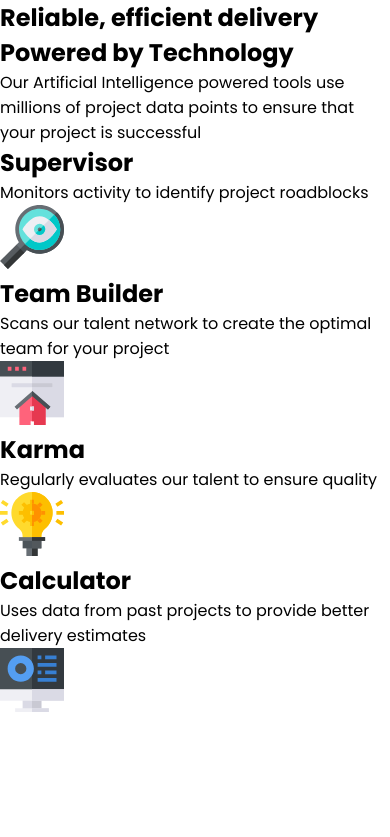
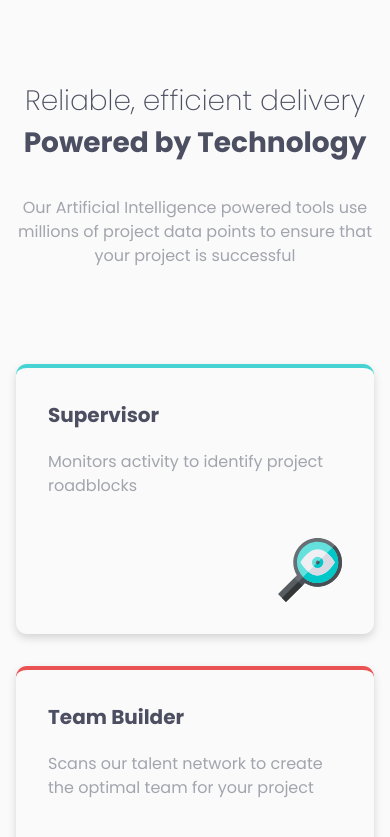
Before and after one commit to naskriK/AIProduct, a plain HTML site: page index.html in a window 390 px wide. Shown: the top 837 px of the page. Drawn offline with Linux system fonts and the light colour scheme; files whose address does not match are found by name.

Commit message:
Styling
Styling on desktop and mobile.

```diff
--- a/src/assets/style/style.css
+++ b/src/assets/style/style.css
@@ -65,3 +65,129 @@
 body {
   font-family: var(--primary-ff);
 }
+
+.content {
+  min-height: 100vh;
+  background-color: var(--color-neutral);
+}
+
+.wrapper {
+  --width: 71.25rem;
+  max-width: var(--width);
+  margin: 0 auto;
+  padding: 0 1rem;
+}
+
+.wrapper--hero {
+  --width: 35rem;
+}
+
+.hero {
+  padding: 5rem 0 3rem 0;
+  text-align: center;
+}
+
+.hero__title {
+  font-size: 2.5rem;
+  margin-bottom: 2rem;
+}
+
+.hero__title--top {
+  display: block;
+  font-weight: 200;
+  color: var(--color-heading);
+}
+
+.hero__title--bottom {
+  display: block;
+  color: var(--color-heading);
+  font-weight: 700;
+}
+
+.hero__description {
+  line-height: 1.5;
+  color: var(--color-text);
+}
+
+.features {
+  padding: 3rem 0;
+  display: grid;
+  grid-template-columns: repeat(3, 1fr);
+  grid-template-rows: repeat(2, 1fr);
+  grid-gap: 2rem;
+}
+
+.feature {
+  padding: 2rem;
+  color: var(--color-neutral);
+  box-shadow: 0 4px 8px rgba(0, 0, 0, 0.15);
+  border-radius: 11px;
+  display: flex;
+  flex-direction: column;
+  border-top: 4px solid;
+}
+
+.feature--supervisor {
+  grid-row: 1/-1;
+  align-self: center;
+  border-color: var(--color-supervisor);
+}
+
+.feature--builder {
+  border-color: var(--color-builder);
+}
+
+.feature--karma {
+  border-color: var(--color-karma);
+}
+
+.feature--calculator {
+  grid-row: 1/-1;
+  grid-column: 3;
+  align-self: center;
+  border-color: var(--color-calculator);
+}
+
+.feature__title {
+  color: var(--color-heading);
+  font-size: 1.25rem;
+  margin-bottom: 1.25rem;
+}
+
+.feature__description {
+  line-height: 1.5;
+  color: var(--color-text);
+  margin-bottom: 2.5rem;
+}
+
+.feature__icon {
+  align-self: flex-end;
+}
+
+@media (max-width: 52rem) {
+  .features {
+    grid-template-columns: repeat(2, 1fr);
+  }
+
+  .feature--supervisor {
+    grid-row: auto;
+    align-self: auto;
+  }
+
+  .feature--calculator {
+    grid-column: auto;
+    align-self: auto;
+    grid-row: auto;
+  }
+}
+
+@media (max-width: 32rem) {
+  .hero__title {
+    font-size: 1.75rem;
+  }
+
+  .features {
+    grid-template-columns: 1fr;
+    grid-template-rows: auto;
+  }
+}
```
